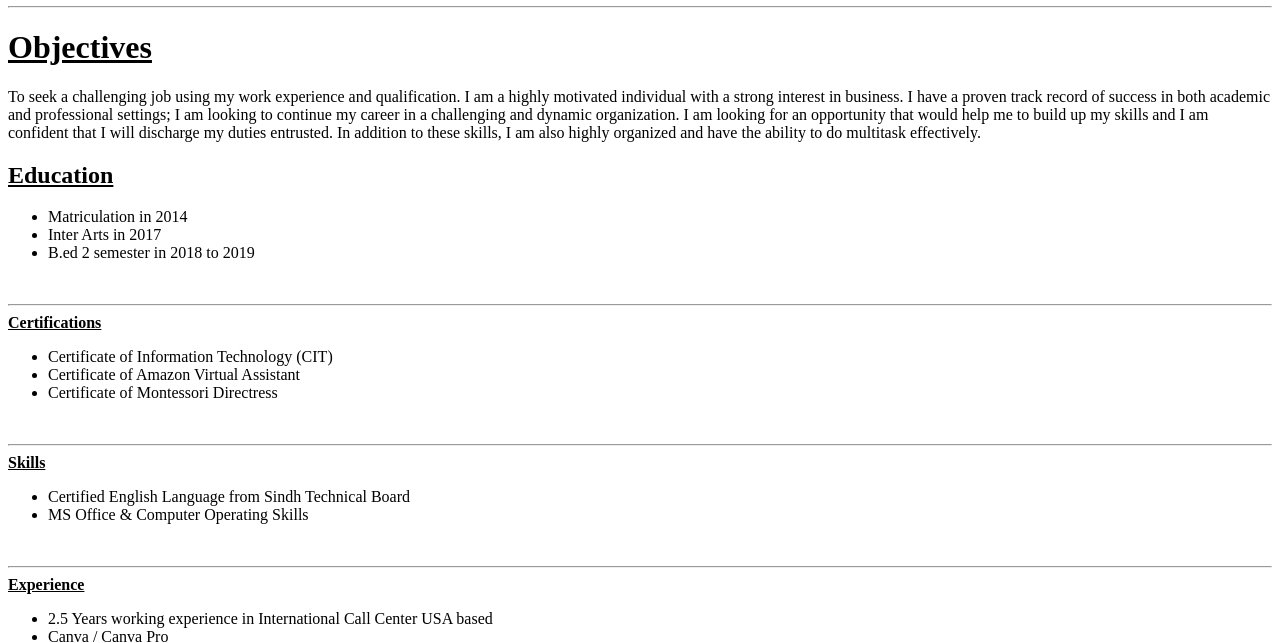
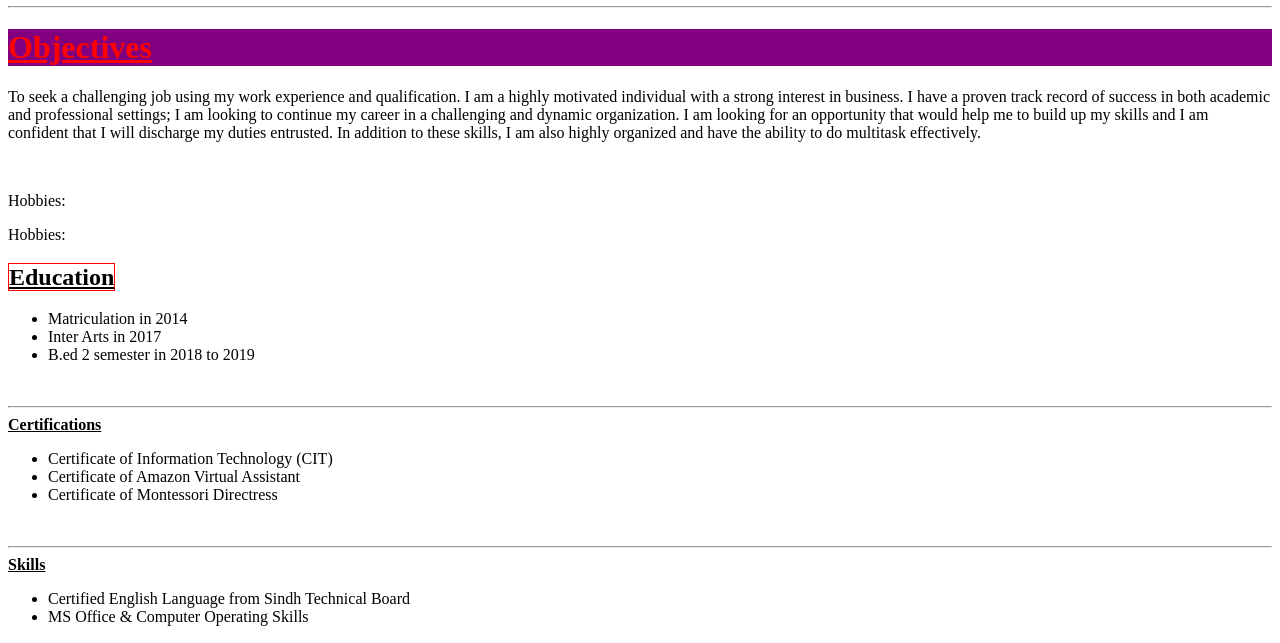
Before and after one commit to SidrahAdil/ai-chatbot-and-voice-app-development-b3, a plain HTML site: page 2. hello world css3/index.html in a window 1280 px wide. Shown: the part 180-823 px from the top of the page. Drawn offline with Linux system fonts and the light colour scheme; files whose address does not match are found by name.

Commit message:
myresume

```diff
--- a/2. hello world css3/index.html
+++ b/2. hello world css3/index.html
@@ -5,7 +5,30 @@
     <meta http-equiv="X-UA-Compatible" content="IE=edge">
     <meta name="viewport" content="width=device-width, initial-scale=1.0">
     <title>Document</title>
+    <!--link rel="stylesheet" href="./styles.css"> -->
+
+    <style>
+        /* element name selector */
+h1 {
+    color: red;
+    background-color: purple;
+}
+
+  /* id selector */
+  /*#firstPara {
+    color: green;
+    background-color: gray; /*
+
+    /* class slector */
+
+    .imp {
+border: 1px solid red;
+    }
+
+    </style>
 </head>
+
+
 <body>
 
 <img
@@ -17,13 +40,16 @@ alt="Profile Photo">
 <hr>
 
     <h1> <u>Objectives</u></h1>
-    To seek a challenging job using my work experience and qualification. I am a highly motivated individual with a strong interest in business.
+   <p>To seek a challenging job using my work experience and qualification. I am a highly motivated individual with a strong interest in business.
     I have a proven track record of success in both academic and professional settings; I am looking to continue my career in a challenging and dynamic organization.
     I am looking for an opportunity that would help me to build up my skills and I am confident that I will discharge my duties entrusted. In addition to these skills, I am also highly organized and have the ability to do multitask effectively.
-
+    </p>
     <br>
 
-    <h2><b><u>Education</u></b></h2>
+    <p id="firstPara">Hobbies: </p>
+    <p <b> Hobbies:</b></p>
+
+    <h2><b class="imp"><u>Education</u></b></h2>
 
     <ul>
         <li>Matriculation in 2014</li>
@@ -72,7 +98,7 @@ alt="Profile Photo">
     <li>Address: House 5E 21/27 Nazimabad No 05 Karachi </li>
     <li>Email sidraadil1998@gmail.com</li>
     <li>Phone / Whatsapp : 0315-2751205</li>
-    <li>facebook SidraAdil </li>
+
 
 </ul>
 <br>  <hr
```
Also changed, not shown: 1. hello world HTML/index.html (+0 -1 lines).
